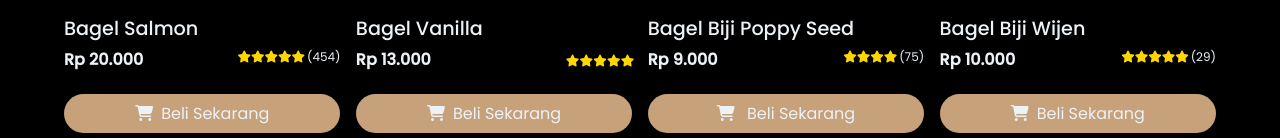
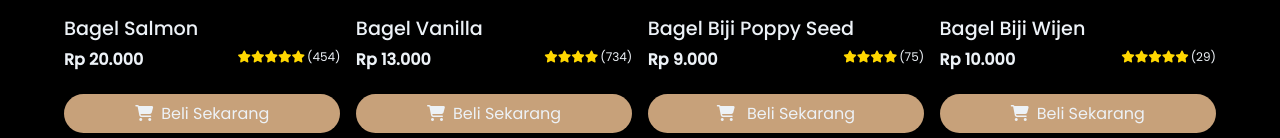
Before and after one commit to xylcve/muhammad-rokhibul-ilmi, a plain HTML site: page products.html in a window 1280 px wide. Shown: the part 1053-1191 px from the top of the page. Drawn offline with nearby package versions, Linux system fonts and the light colour scheme; a web font is replaced by a local one.

Commit message:
Update products.html

```diff
--- a/products.html
+++ b/products.html
@@ -272,10 +272,16 @@
           <h2>Bagel Vanilla</h2>
           <div class="d-flex justify-content-between">
             <article>Rp 13.000</article>
-            <div class="stars">
-              <i class="fas fa-star gold"></i> <i class="fas fa-star gold"></i>
-              <i class="fas fa-star gold"></i> <i class="fas fa-star gold"></i>
-              <i class="fas fa-star gold"></i>
+           <div
+              class="d-flex mb-3 align-items-center gap-1 justify-content-center"
+            >
+              <div class="stars mb-0 d-flex align-items-center gap-1">
+                <i class="fas fa-star gold"></i>
+                <i class="fas fa-star gold"></i>
+                <i class="fas fa-star gold"></i>
+                <i class="fas fa-star gold"></i>
+              </div>
+              <div style="font-size: 12px">(734)</div>
             </div>
           </div>
           <button
```
